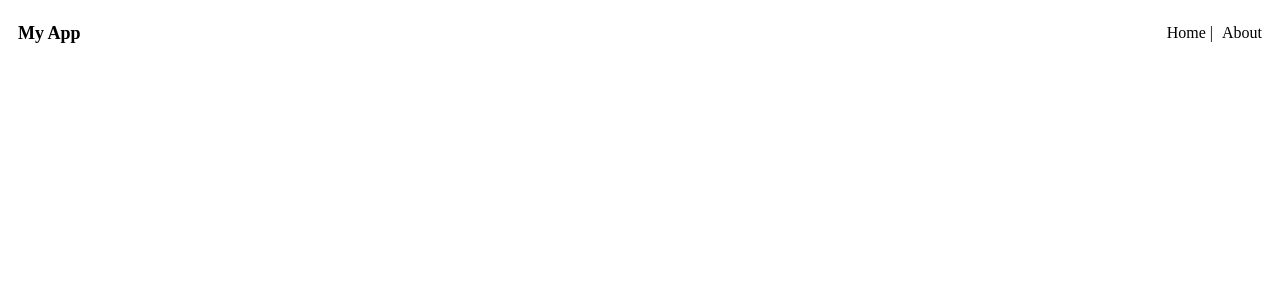
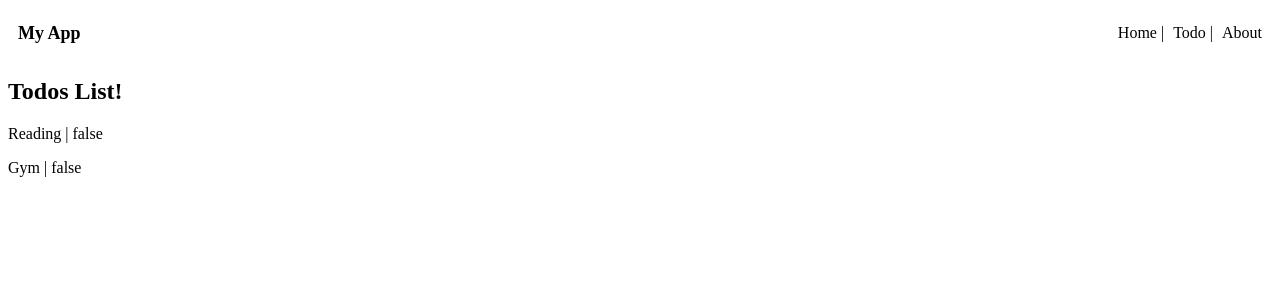
Before and after one commit to Ahmed-Shakeel-798/angular-practice, an Angular app: page /todo in a window 1280 px wide. Before the commit this address led to /. Shown: the top 300 px of the page. Built offline with nearby package versions, Linux system fonts and the light colour scheme.

Commit message:
angular services

```diff
--- a/src/app/app.routes.ts
+++ b/src/app/app.routes.ts
@@ -1,8 +1,10 @@
 import { Routes } from '@angular/router';
 import { Home } from './home/home';
 import { About } from './about/about';
+import { TodosComponent } from './components/todos/todos';
 
 export const routes: Routes = [
     {path: '', component: Home},
     { path: 'about', component: About },
+    { path: 'todo', component: TodosComponent }
 ];
--- a/src/app/components/header/header.html
+++ b/src/app/components/header/header.html
@@ -3,6 +3,7 @@
         <span>My App</span>
         <span>
             <a routerLink="/">Home</a> |
+            <a routerLink="/todo">Todo</a> |
             <a routerLink="/about">About</a>
         </span>
     </nav>
--- /dev/null
+++ b/src/app/components/todos/todos.html
@@ -0,0 +1,3 @@
+<h2>Todos List!</h2>
+<p>{{ todoItems()[0].title }} | {{ todoItems()[0].completed }}</p>
+<p>{{ todoItems()[1].title }} | {{ todoItems()[1].completed }}</p>
--- /dev/null
+++ b/src/app/components/todos/todos.ts
@@ -0,0 +1,18 @@
+import { Component, inject, OnInit, signal } from '@angular/core';
+import { TodosService } from '../../services/todos';
+import { Todo } from '../../model/todo.type';
+
+@Component({
+  selector: 'app-todos',
+  imports: [],
+  templateUrl: './todos.html',
+  styleUrl: './todos.scss',
+})
+export class TodosComponent implements OnInit {
+  todosService: TodosService = inject(TodosService);
+  todoItems = signal<Array<Todo>>([])
+
+  ngOnInit(): void {
+    this.todoItems.set(this.todosService.todoItems);
+  }
+}
--- /dev/null
+++ b/src/app/model/todo.type.ts
@@ -0,0 +1,6 @@
+export type Todo = {
+    userId: number;
+    completed: boolean;
+    title: string;
+    id: number;
+}
--- /dev/null
+++ b/src/app/services/todos.ts
@@ -0,0 +1,22 @@
+import { Injectable } from '@angular/core';
+import { Todo } from '../model/todo.type';
+
+@Injectable({
+  providedIn: 'root',
+})
+export class TodosService {
+  todoItems: Array<Todo> = [
+    {
+      title: "Reading",
+      completed: false,
+      id: 0,
+      userId: 0
+    },
+    {
+      title: "Gym",
+      completed: false,
+      id: 1,
+      userId: 0
+    }
+  ]
+}
```
Also changed, not shown: src/app/components/todos/todos.scss (added), 2 other files (tests, documents, lock files or other folders).
